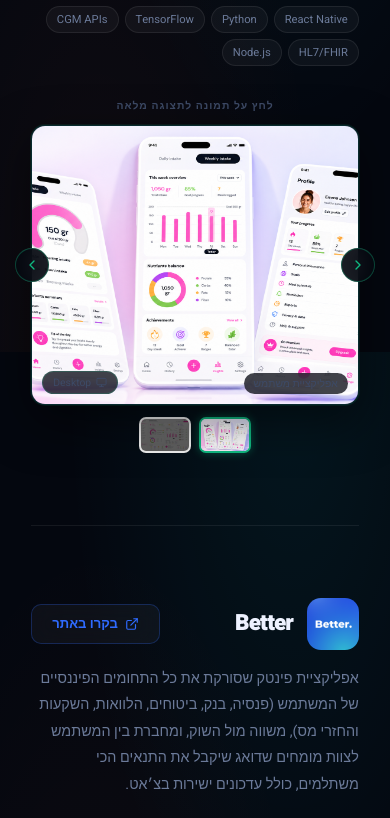
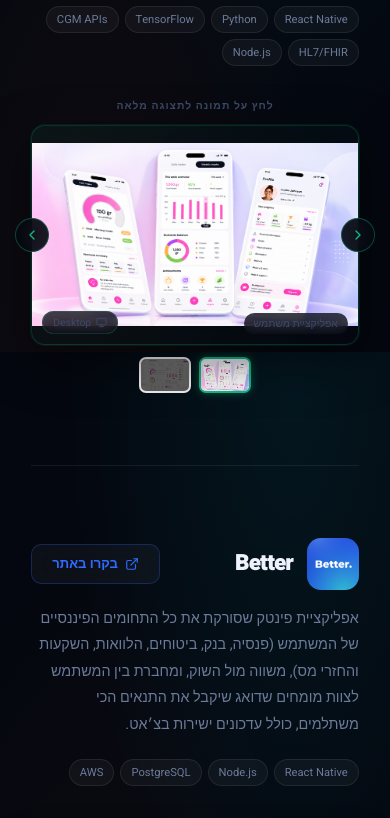
Before and after one commit to studioidan/popapp-website, a Next.js app: page / in a window 390 px wide. Shown: the part 2180-2998 px from the top of the page. Built offline with nearby package versions, Linux system fonts and the light colour scheme.

Commit message:
Fix gallery preview image cropping on mobile (contain instead of cover), remove all remaining picsum fallbacks

```diff
--- a/components/ProjectsSection.tsx
+++ b/components/ProjectsSection.tsx
@@ -148,7 +148,7 @@ function Lightbox({ project, startIdx, onClose }: {
                 filter: i===idx ? 'none' : 'brightness(0.3)',
                 transition:'filter 0.2s',
               }}
-                onError={e => { (e.target as HTMLImageElement).src=`https://picsum.photos/seed/${i}/80/60` }}
+                onError={e => { (e.target as HTMLImageElement).style.display = 'none' }}
               />
             </button>
           ))}
@@ -190,13 +190,11 @@ function ProjectGallery({ project }: { project: typeof projects[0] }) {
       {/* fixed-height image area — never jumps */}
       <div style={{ position:'relative', marginBottom:12 }}>
         <div style={{
-          height: 'clamp(280px, 46vw, 640px)',
+          height: 'clamp(220px, 46vw, 640px)',
           borderRadius:14, overflow:'hidden',
           border:`1px solid ${project.color}33`,
           boxShadow:`0 0 0 1px ${project.color}18, 0 16px 48px rgba(0,0,0,0.5)`,
-          background: project.images[activeImg].type === 'mobile'
-            ? `linear-gradient(135deg,${project.color}10,rgba(4,7,15,0.95))`
-            : '#07071a',
+          background: `linear-gradient(135deg,${project.color}10,rgba(4,7,15,0.95))`,
           cursor:'zoom-in',
           transition:'box-shadow 0.25s',
           position:'relative',
@@ -211,11 +209,11 @@ function ProjectGallery({ project }: { project: typeof projects[0] }) {
             alt={project.images[activeImg].label}
             style={{
               width:'100%', height:'100%',
-              objectFit: project.images[activeImg].type === 'mobile' ? 'contain' : 'cover',
+              objectFit: 'contain',
               display:'block',
               animation:'imgFadeIn 0.2s ease',
             }}
-            onError={e=>{(e.target as HTMLImageElement).src=`https://picsum.photos/seed/${project.id}/800/600`}}
+            onError={e=>{(e.target as HTMLImageElement).style.display='none'}}
           />
 
           {/* device type badge */}
@@ -280,7 +278,7 @@ function ProjectGallery({ project }: { project: typeof projects[0] }) {
             <img src={img.src} alt={img.label}
               style={{ width:'100%', height:'100%', objectFit:'cover',
                 filter: i===activeImg ? 'none' : 'brightness(0.35)' }}
-              onError={e=>{(e.target as HTMLImageElement).src=`https://picsum.photos/seed/${project.id}${i}/80/60`}} />
+              onError={e=>{(e.target as HTMLImageElement).style.display='none'}} />
           </button>
         ))}
       </div>
@@ -325,7 +323,7 @@ function MiniDesktop({ src, color, label }: { src:string; color:string; label:st
         {/* image */}
         <div style={{ height:80, overflow:'hidden' }}>
           <img src={src} alt={label} style={{ width:'100%',height:'100%',objectFit:'cover',display:'block' }}
-            onError={e=>{(e.target as HTMLImageElement).src=`https://picsum.photos/seed/${src.slice(-6)}/400/225`}} />
+            onError={e=>{(e.target as HTMLImageElement).style.display='none'}} />
         </div>
       </div>
       {/* stand */}
@@ -357,7 +355,7 @@ function MiniMobile({ src, color, label }: { src:string; color:string; label:str
         <div style={{ borderRadius:8, overflow:'hidden', aspectRatio:'9/19.5', position:'relative' }}>
           <img src={src} alt={label}
             style={{ width:'100%', height:'100%', objectFit:'cover', display:'block' }}
-            onError={e=>{(e.target as HTMLImageElement).src=`https://picsum.photos/seed/${src.slice(-6)}m/200/430`}}
+            onError={e=>{(e.target as HTMLImageElement).style.display='none'}}
           />
         </div>
         <div style={{ width:14, height:2, background:`${color}44`, borderRadius:1, margin:'3px auto 0' }} />
```
